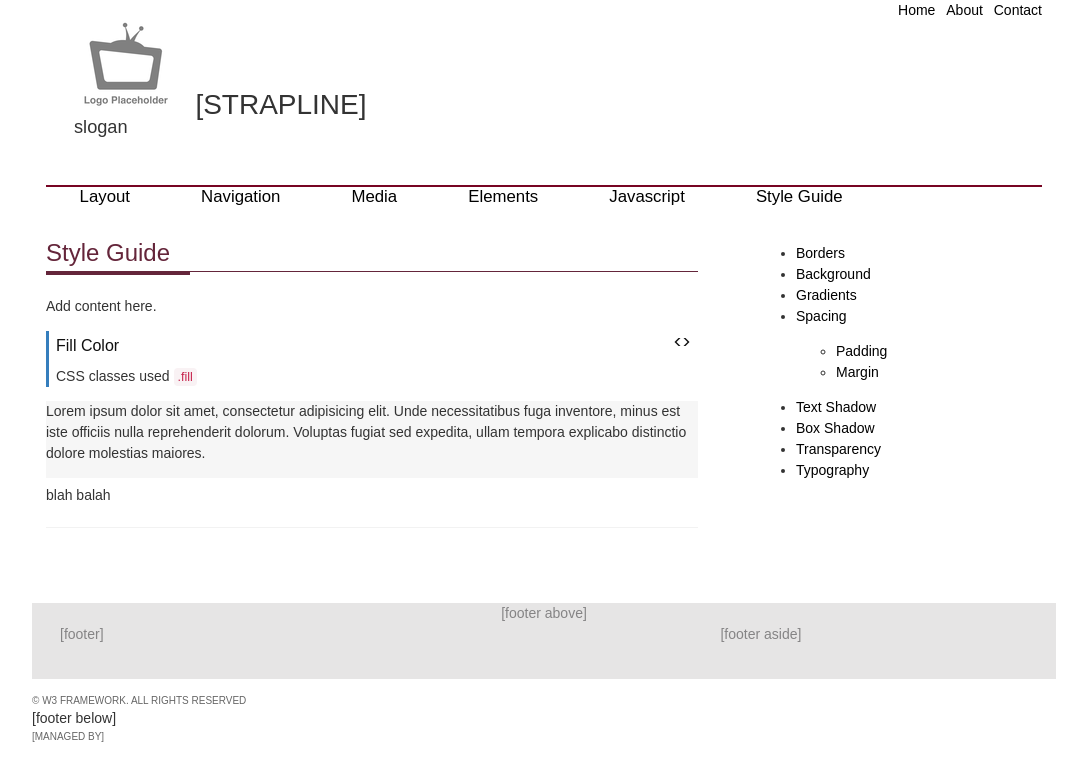
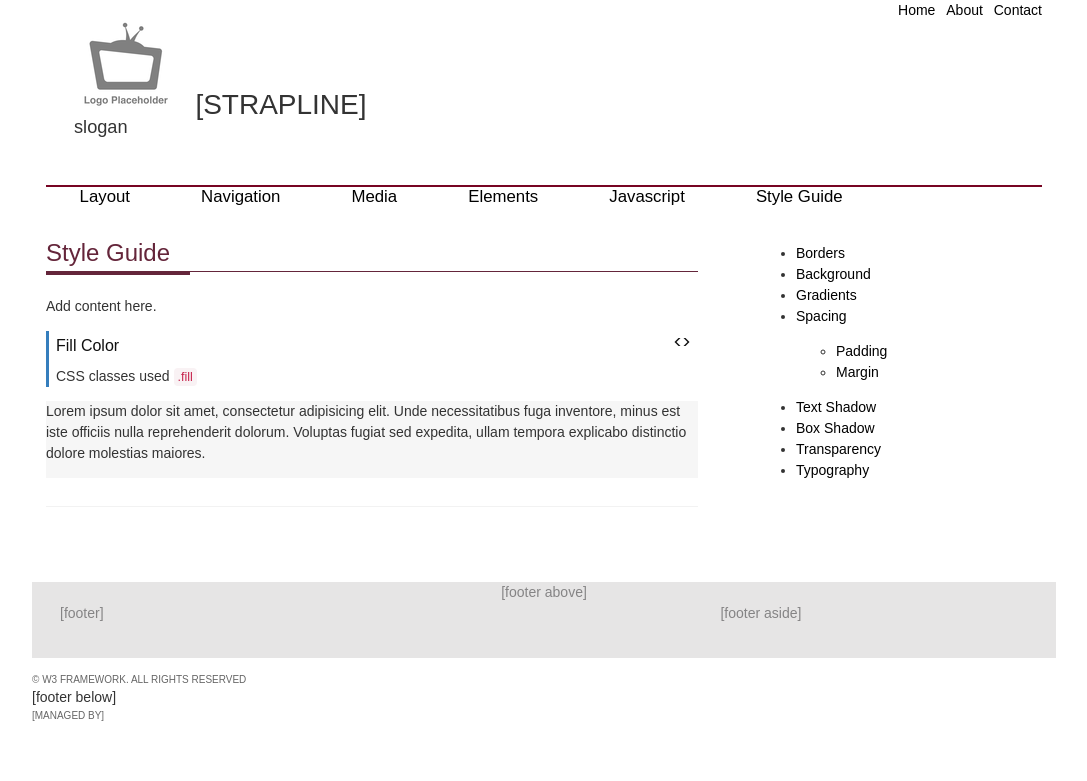
Before and after one commit to 2dpi/templates, a Jekyll site: the page built from www/elements/manual/style/background.html, in a window 1280 px wide. Shown: the top 781 px of the page, without its empty margins (96-1183 px from the left). Built offline with Jekyll 4.4.1, drawn with Linux system fonts in a browser that asks for light colours; some web fonts are replaced.

Commit message:
adding pages

```diff
--- a/www/elements/manual/style/background.html
+++ b/www/elements/manual/style/background.html
@@ -20,9 +20,11 @@ description: w3 framework - style guide
         </div>
         <div class="toggle_show container_panel out_tight out_only_bottom in_tight fill">
 {% highlight html %}{% raw %}<!-- html code here -->
-<div class="fill"><p>Lorem ipsum dolor sit amet, consectetur adipisicing elit. Unde necessitatibus fuga inventore, minus est iste officiis nulla reprehenderit dolorum. Voluptas fugiat sed expedita, ullam tempora explicabo distinctio dolore molestias maiores.</p></div>
+<div class="fill">
+<p>Lorem ipsum dolor sit amet, consectetur adipisicing elit. Unde necessitatibus fuga inventore, minus est iste officiis nulla reprehenderit dolorum. Voluptas fugiat sed expedita, ullam tempora explicabo distinctio dolore molestias maiores.</p>
+</div>
 {% endraw %}{% endhighlight %}
-        </div> blah balah
+        </div>
         <hr>
       </article>
     </div>
```
